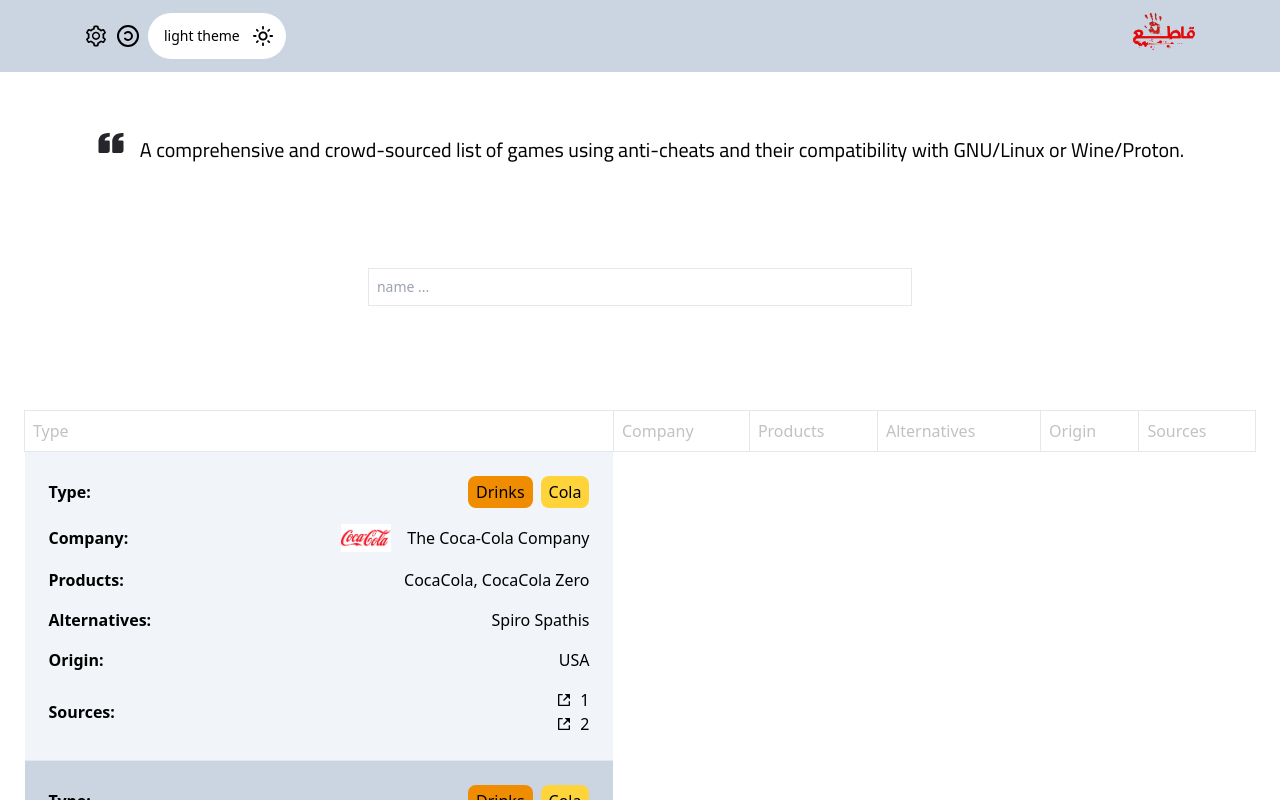
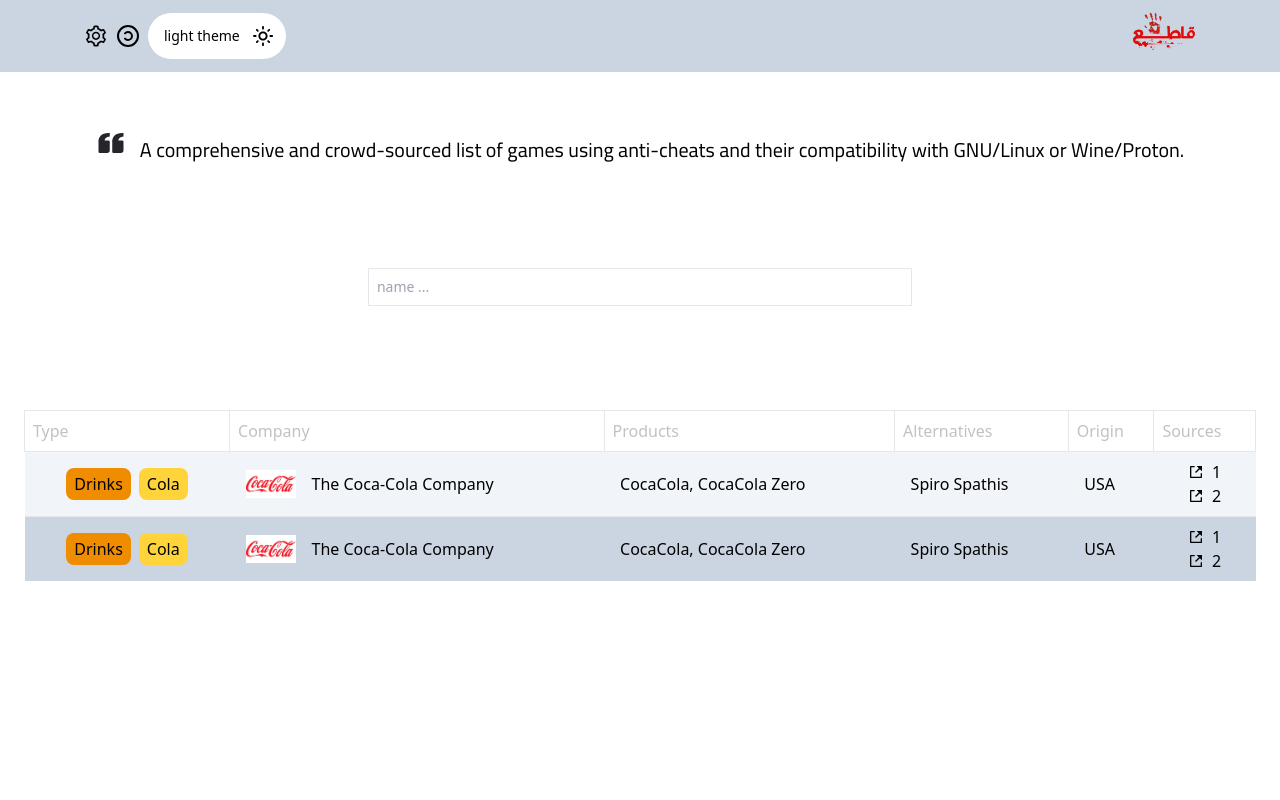
Before and after one commit to 0xyosef/boycott, a Next.js app: page / in a window 1280 px wide. Shown: the top 800 px of the page. Built offline with nearby package versions, Linux system fonts and the light colour scheme.

Commit message:
fix(layout): table on large screens

```diff
--- a/src/components/TCell.tsx
+++ b/src/components/TCell.tsx
@@ -9,7 +9,7 @@
     <td
       role="cell"
       data-cell={name}
-      className="px-4 py-2 w-full before:content-[attr(data-cell)_':_'] before:capitalize flex gap-x-2 before:font-bold text-background dark:text-text items-center justify-between"
+      className="px-4 py-2 w-fit @2xl:table-cell @2xl:before:content-none before:content-[attr(data-cell)_':_'] before:capitalize flex gap-x-2 before:font-bold text-background dark:text-text items-center justify-between"
     >
       <div>
         {children}
--- a/src/components/Tbody.tsx
+++ b/src/components/Tbody.tsx
@@ -9,7 +9,7 @@
 export default function Tbody(props: BoycottItem) {
   return (
     <>
-      <tr role="row" className="dark:bg-background-light dark:even:bg-background-light/75 bg-slate-100 even:bg-slate-300 flex flex-col py-4 px-2">
+      <tr role="row" className="dark:bg-background-light dark:even:bg-background-light/75 bg-slate-100 even:bg-slate-300 flex flex-col py-4 px-2 @2xl:table-row">
         <TableType types={props.type} />
         <TableCompany {...props.company} />
         <TableProducts products={props.products} />
--- a/src/components/Thead.tsx
+++ b/src/components/Thead.tsx
@@ -1,6 +1,6 @@
 export default function Thead({ headers }: { headers: string[] }) {
   return (
-    <thead role="rowgroup" className="hidden @[650px]:table-header-group">
+    <thead role="rowgroup" className="hidden @2xl:table-header-group">
       <tr role="row">
         {headers.map((header, id) => (
           <th
```
